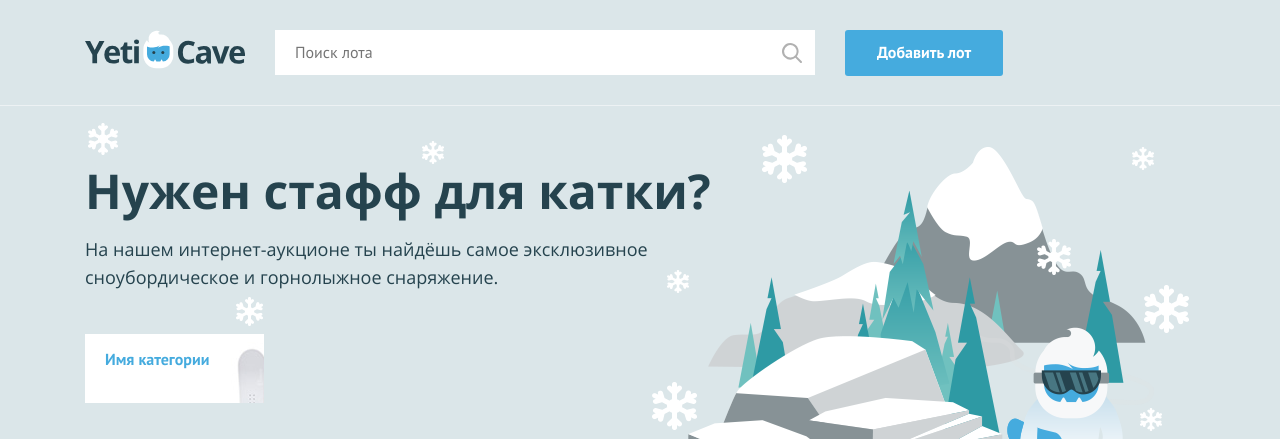
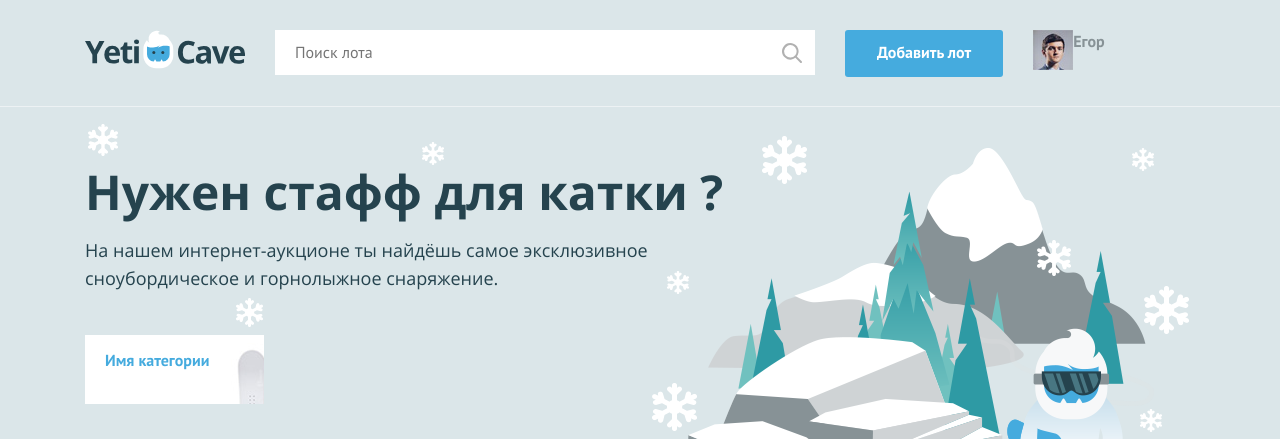
Before and after one commit to Otierly/yeticave, a PHP site: page / in a window 1280 px wide. Shown: the top 439 px of the page. Run offline with PHP 8.4, Linux system fonts and the light colour scheme.

Commit message:
second commit

```diff
--- a/index.php
+++ b/index.php
@@ -1,7 +1,7 @@
 <?php
 $is_auth = rand(0, 1);
 
-$user_name = ''; // укажите здесь ваше имя
+$user_name = 'Егор'; // укажите здесь ваше имя
 ?>
 <!DOCTYPE html>
 <html lang="ru">
@@ -27,8 +27,24 @@ $user_name = ''; // укажите здесь ваше имя
         <a class="main-header__add-lot button" href="pages/add-lot.html">Добавить лот</a>
 
         <nav class="user-menu">
+            <?php if ($is_auth == 1) { ?>
+                <div class="user-menu_image">
+                    <img src="img/user.jpg" width="40" height="40" alt="Пользователь">
+                </div>
+            <div class="user-menu__logged">
+                <p><?=$user_name?></p>
+            </div>
+            <?php } elseif ($is_auth == 0) { ?>
+            <ul class="user-menu__list">
+                <li class="user-menu__item">
+                    <a href="#">Регистрация</a>
+                </li>
+                <li class="user-menu__item">
+                    <a href="#">Вход</a>
+                </li>
+            </ul>
+            <?php } ?>
 
-        <!-- здесь должен быть PHP код для показа меню и данных пользователя -->
 
         </nav>
     </div>
@@ -36,7 +52,7 @@ $user_name = ''; // укажите здесь ваше имя
 
 <main class="container">
     <section class="promo">
-        <h2 class="promo__title">Нужен стафф для катки?</h2>
+        <h2 class="promo__title">Нужен стафф для катки ?</h2>
         <p class="promo__text">На нашем интернет-аукционе ты найдёшь самое эксклюзивное сноубордическое и горнолыжное снаряжение.</p>
         <ul class="promo__list">
             <!--заполните этот список из массива категорий-->
```
